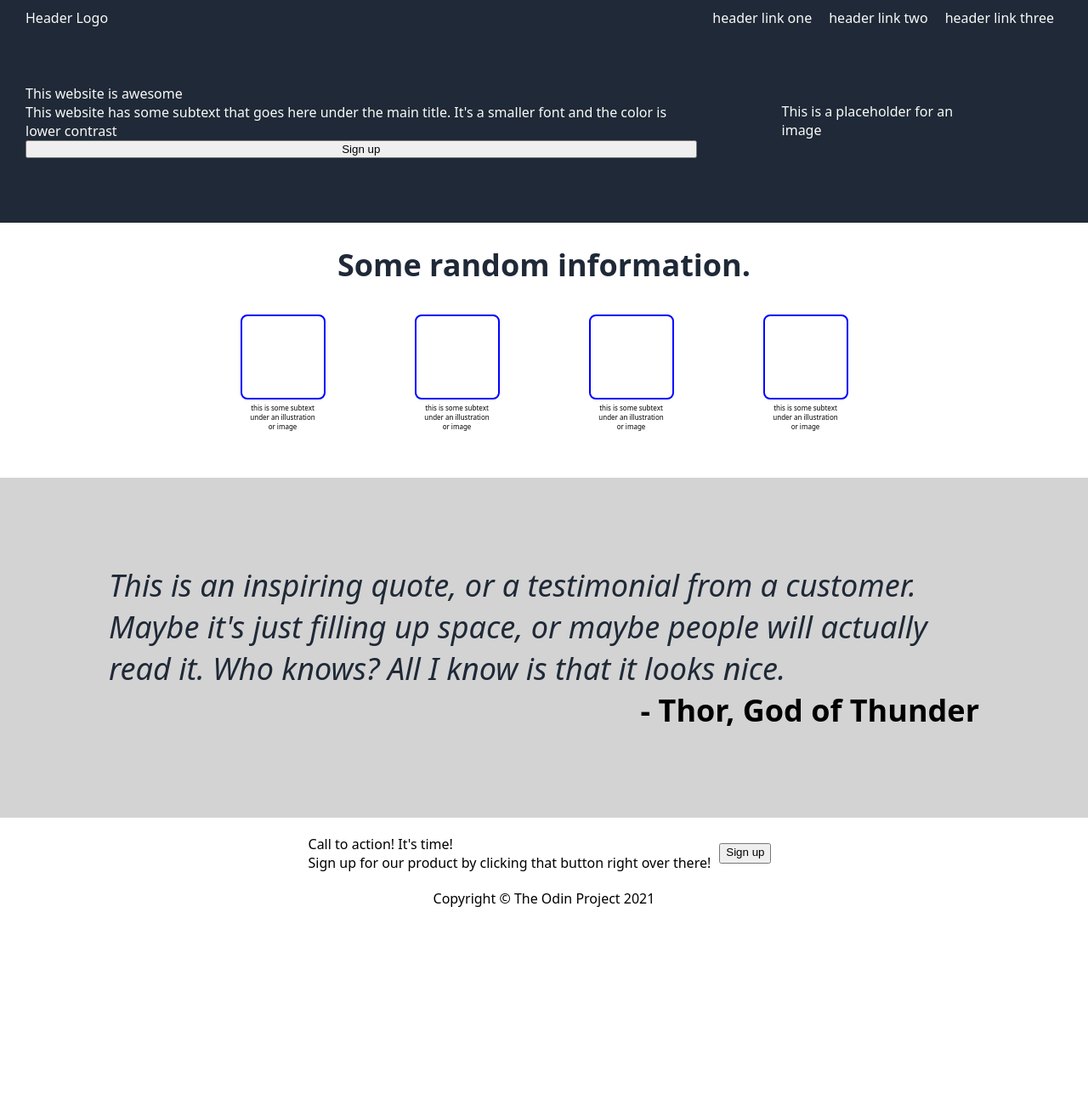
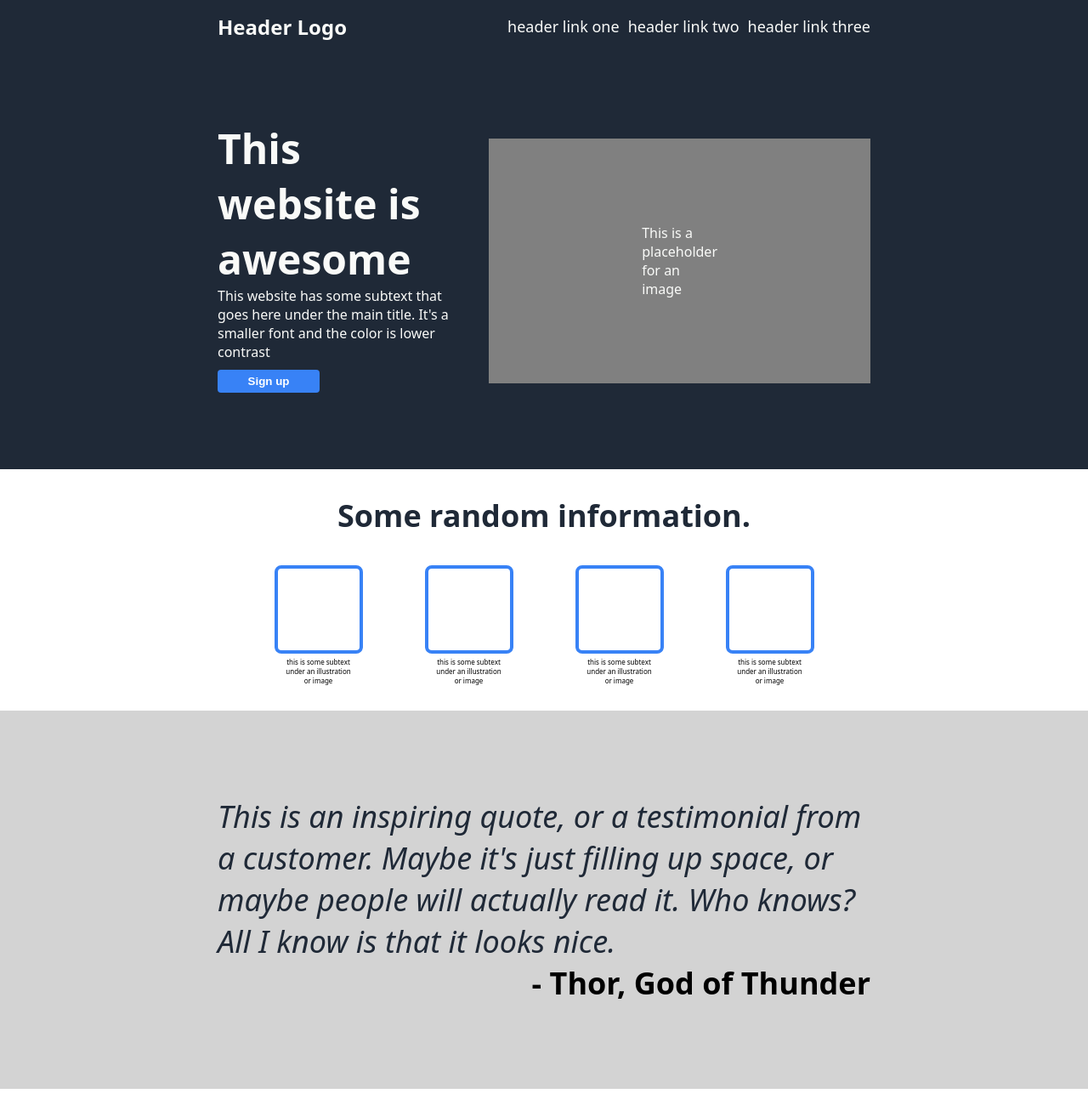
Before and after one commit to HC32/landingpage, a plain HTML site: page index.html in a window 1280 px wide. Shown: the top 1300 px of the page at 85% size. Before the commit the page ends 1118 px from the top, so only its background shows below. Drawn offline with Linux system fonts and the light colour scheme.

Commit message:
Refine formatting of website to look clearner, more closely resemble the example image, and prevent overflow using inline-flex and min-height 100%.

```diff
--- a/style.css
+++ b/style.css
@@ -10,27 +10,31 @@ body {
     display: flex;
     height: 42px;
     justify-content: space-between;
+    align-items: center;
     background-color: #1F2937;
     color: #f9faf8;
-    padding: 10px 30px;
+    padding: 10px 20%;
+    margin-bottom: 20px;
 }
 
 li {
     display: flex;
     flex-direction: row;
     list-style: none;
-    padding: 0px 10px;
+    padding-left: 10px;
 }
 
 .headerlogo {
     display: flex;
-
+    font-size: 24px;
+    font-weight: bolder;
 }
 
 .headerlinks {
     display: flex;
     flex-direction: row;
-    margin: 0;
+    font-size: 18px;
+    color: #f9faf8;
 }
 
 a {
@@ -39,19 +43,32 @@ a {
 }
 
 .main {
-    display: flex;
-    height: 200px;
+    display: inline-flex;
     background-color: #1F2937;
     color: #f9faf8;
-    padding: 0px 30px 20px;
-    margin-top: -20px;
+    margin: -20px 0px;
+    padding: 80px 20% 80px;
+    min-height: 100%;
     justify-content: space-between;
     align-items: center;
+}
+
+.main-header {
+    font-size: 48px;
+    font-weight: 900;
+    color: #f9faf8;
+}
+
+.main-info {
+    font-size: 18px;
+    color: #e5e7eb;
 }
 
 .info-header {
     display: flex;
     justify-content: center;
+    font-weight: bolder;
+    padding: 50px 0px 0px;
 }
 
 .main-left {
@@ -60,26 +77,44 @@ a {
     justify-content: center;
 }
 
+.main-button {
+    display: flex;
+    justify-content: center;
+    align-items: center;
+    color: white;
+    font-weight: bold;
+    background-color: #3882f6;
+    width: 120px;
+    padding: 6px 0px;
+    margin: 10px 0px;
+    border-radius: 4px;
+    border: 0;
+}
+
 .main-right {
     display: flex;
-    padding: 100px;
+    background-color: gray;
+    justify-content: center;
+    align-items: center;
+    padding: 100px 180px;
+    margin-left: 24px;
 }
 
 .info {
-    display: flex;
-    height: 300px;
+    display: inline-flex;
+    min-height: 100%;
     flex-direction: column;
     justify-content: center;
     align-content: space-evenly;
-    padding: 0px 200px;
+    padding: 0px 20%;
 }
 
 .gray {
-    display: flex;
-    height: 200px;
+    display: inline-flex;
+    min-height: 100%;
     background-color: lightgray;
     align-items: center;
-    padding: 100px 10%;
+    padding: 100px 20%;
 }
 
 .words {
@@ -98,25 +133,41 @@ a {
 .button {
     display: flex;
     flex-direction: row;
-    justify-content: center;
-    padding: 20px 30px;
+    justify-content: space-between;
+    padding: 40px 100px;
+    background-color: #3882f6;
+    margin: 80px 20%;
+    border-radius: 8px;
 }
 
 .button-text {
     display: flex;
     flex-direction: column;
+    color: white;
 }
 
 .button-button {
     display: flex;
     margin: 10px;
+    padding: 8px 40px;
+    border: 2px solid;
+    justify-content: center;
+    align-items: center;
+    background-color: #3882f6;
+    color: white;
+    border-color: white;
+    border-radius: 6px;
+    font-weight: bold;
 }
 
 .footer {
     display: flex;
     height: 72px;
     justify-content: center;
+    align-items: center;
     padding: 0px 30px;
+    color: white;
+    background-color: #1F2937;
 }
 
 .info-header {
@@ -149,7 +200,7 @@ a {
 .card {
     display: flex;
     box-sizing: border-box;
-    border: 2px solid blue;
+    border: 4px solid #3882f6;
     height: 20px;
     width: 20px;
     padding: 48px;
@@ -162,3 +213,8 @@ a {
     padding: 0px 10px;
     text-align: center;
 }
+
+.button-text-header {
+    font-weight: bold;
+    font-size: larger;
+}
```
